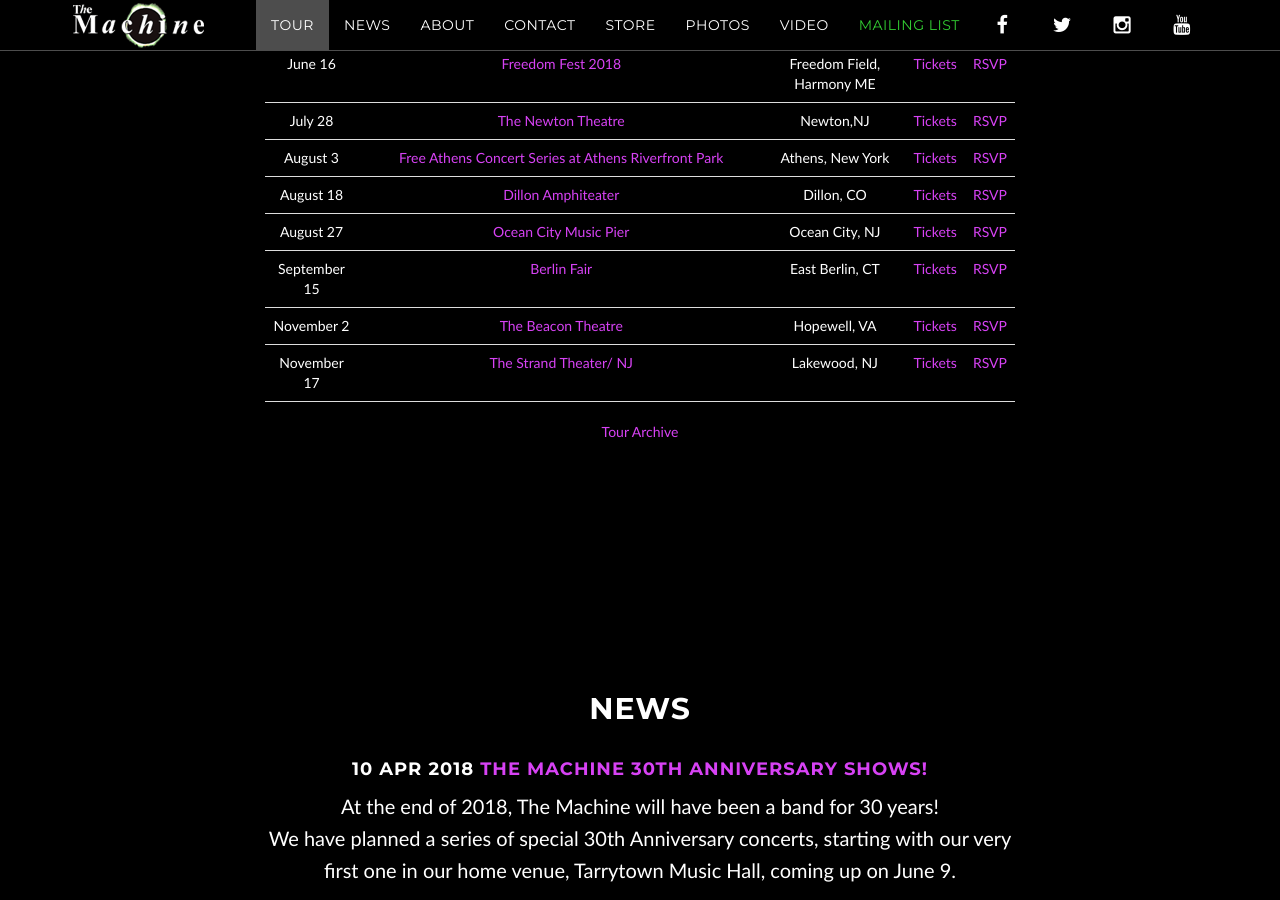
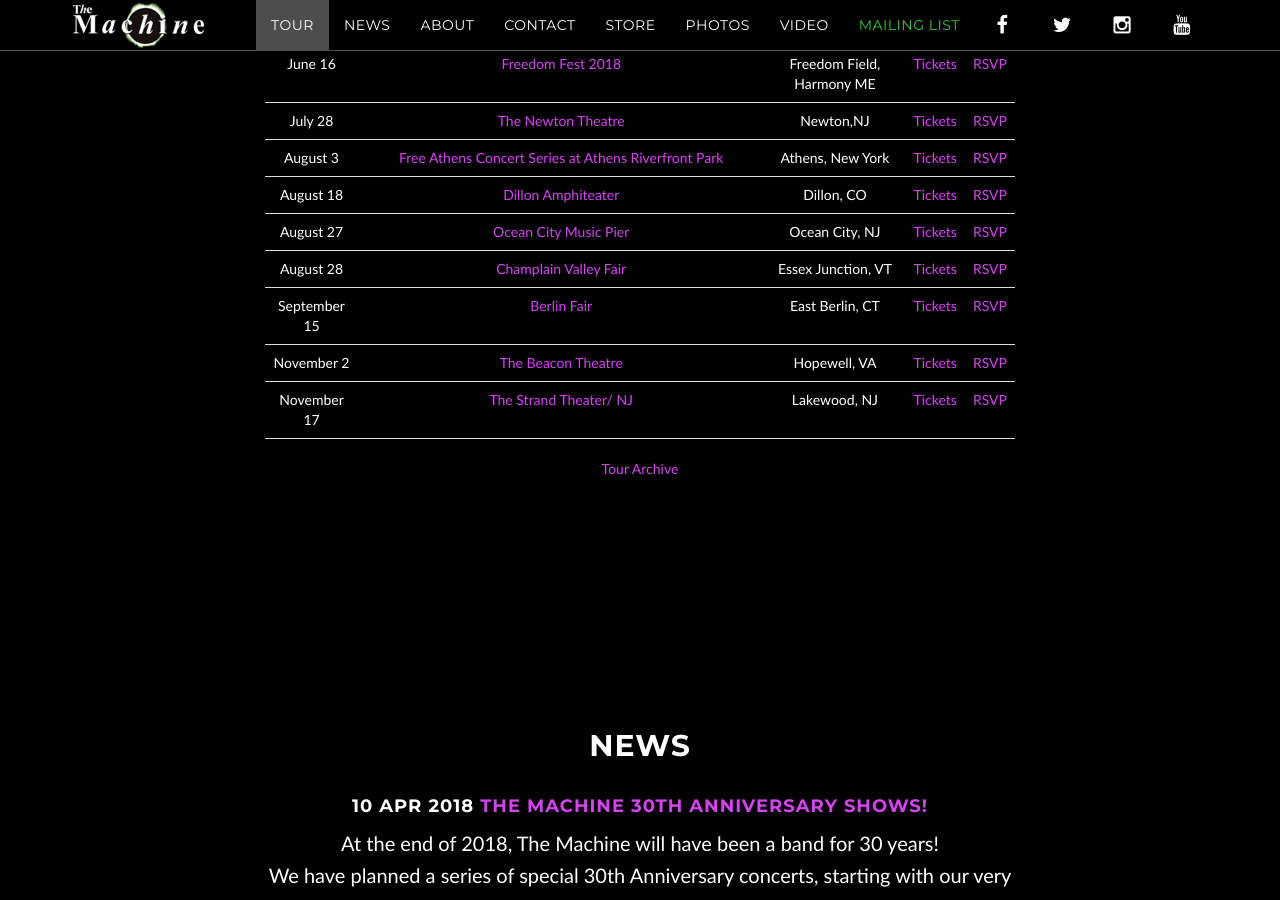
Before and after one commit to machineweb/machineweb.github.io, a Jekyll site: the page built from index.html, in a window 1280 px wide and 900 px high, scrolled down 1178 px. Built offline with Jekyll 4.4.1, drawn with Linux system fonts in a browser that asks for light colours; comment, search, counter and statistics services are not loaded.

Commit message:
New tour item

```diff
--- a/_data/tour.yml
+++ b/_data/tour.yml
@@ -3456,3 +3456,11 @@
     tickets-url: "https://weedfairy.net/tickets/"
     rsvp-url: "https://www.facebook.com/events/871328479718835/"
     order: "1529125200000"
+
+  - date: "August 28 2018"
+    venue: "Champlain Valley Fair"
+    venue-url: "http://champlainvalleyfair.org/"
+    location: "Essex Junction, VT"
+    tickets-url: "http://champlainvalleyfair.org/"
+    rsvp-url: "https://www.facebook.com/events/1087499051404516/"
+    order: "1535432400000"
```
